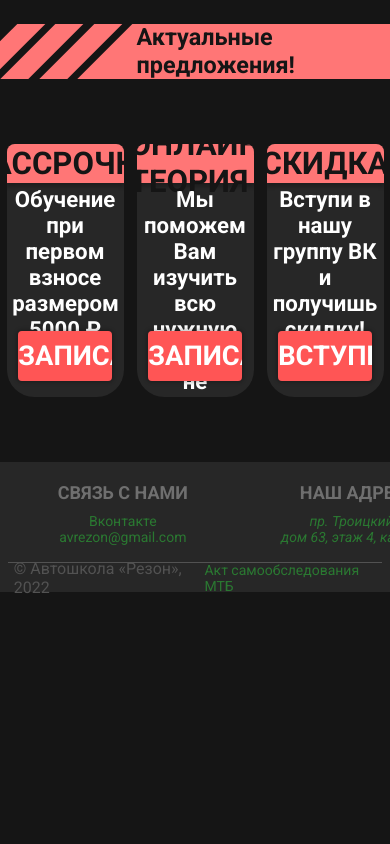
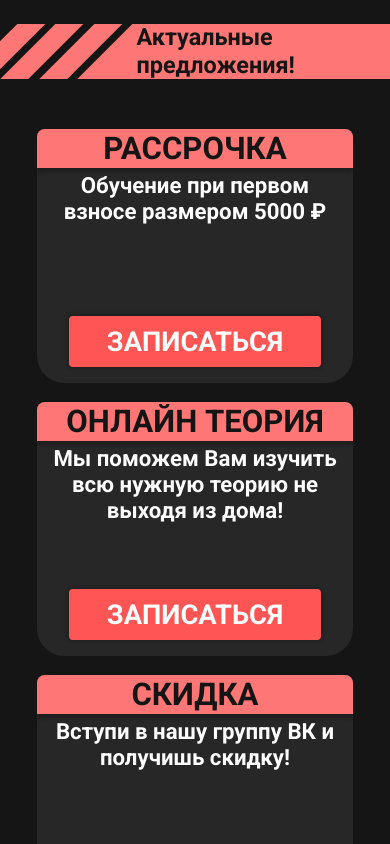
Before and after one commit to vzichv/reason, a React (Create React App) app: page / in a window 390 px wide. Shown: the part 2600-3444 px from the top of the page. Before the commit the page ends 3197 px from the top, so only its background shows below. Built offline with nearby package versions, Linux system fonts and the light colour scheme.

Commit message:
Make the "offer-section" component responsive design

```diff
--- a/src/components/offer-section/offer-section.module.sass
+++ b/src/components/offer-section/offer-section.module.sass
@@ -2,11 +2,14 @@
   margin: 0px auto
 
 .margin
-  margin-bottom: 65px
+  margin-bottom: 6vh
 
 .offers
-  max-width: 1300px
+  width: 90%
   margin: 0 auto
   display: grid
   justify-items: center
   grid-template-columns: 1fr 1fr 1fr
+  grid-row-gap: 5vw
+  @media screen and (orientation: portrait)
+    grid-template-columns: 1fr
```
